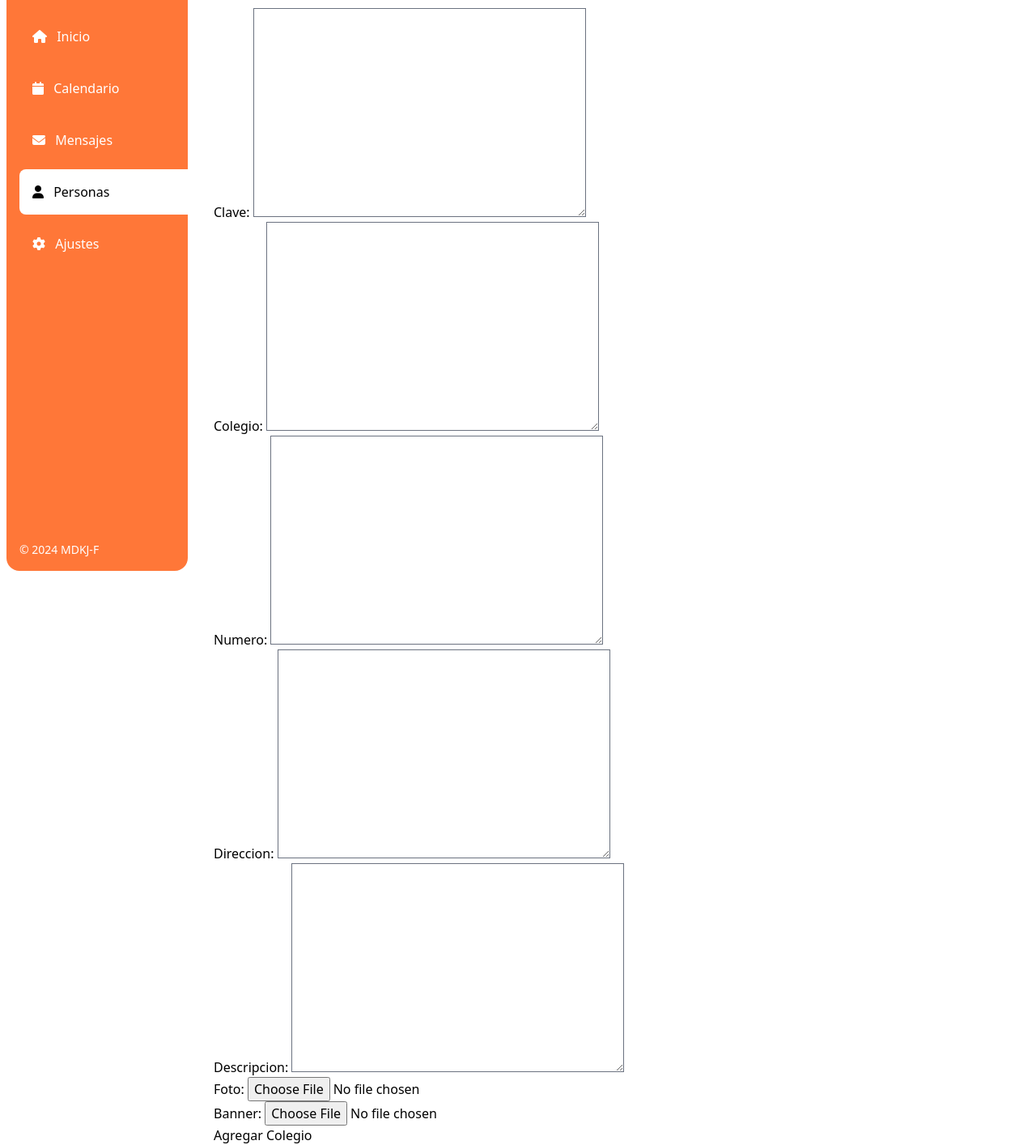
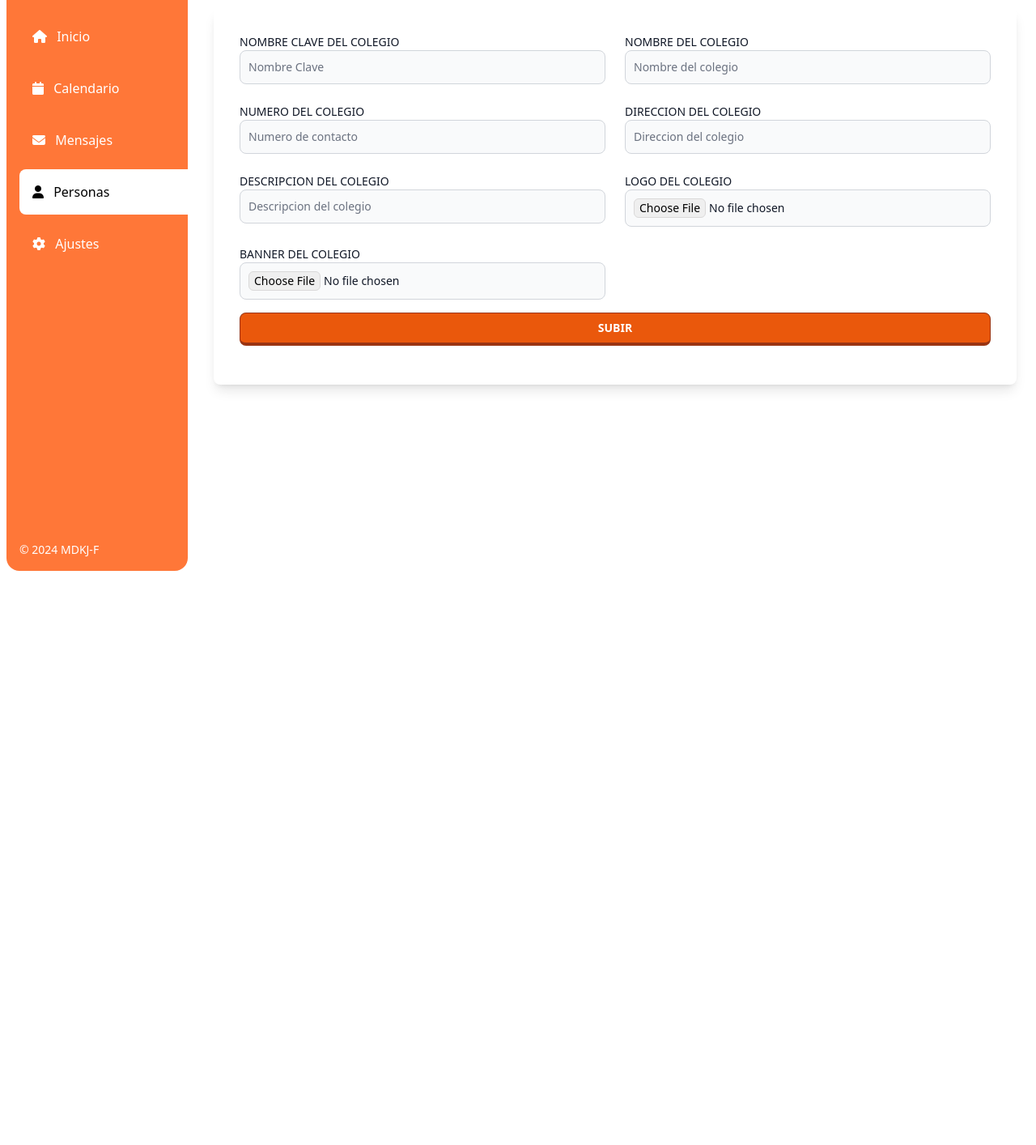
Before and after one commit to titooDiaz/PANEL-PARA-COLEGIOS, a Django app: page /users/colegios/ in a window 1280 px wide. Shown: the part 87-1501 px from the top of the page at 81% size. After the commit the page ends 792 px from the top, so only its background shows below. Run offline with Django 4.2, Linux system fonts and the light colour scheme; data comes from the database, SQL or seed files in the repository; both versions use the stored data as it was after the commit; some libraries are stand-ins or nearby versions.

Commit message:
formulario de colegios estilizado

```diff
--- a/colegio/templates/colegios/CreateColegio.html
+++ b/colegio/templates/colegios/CreateColegio.html
@@ -7,12 +7,53 @@
 {% block content %}
 {% load static %}
 
-<div>
+<div class="bg-white p-8 rounded-lg shadow-lg">
 
 <form method="post" action="{% url 'Colegios' %}" enctype="multipart/form-data">
     {% csrf_token %}
-    {{ form.as_p }}
-        <button type="submit">Agregar Colegio</button>
+        <div>
+            <div class=" grid md:gap-6 lg:gap-6 mb-2 md:grid-cols-2">
+                <div>
+                    <label for=" numero_documento" class="block  text-sm font-medium text-gray-900">NOMBRE CLAVE DEL COLEGIO</label>
+                    {{form.clave}}
+                </div>
+                <div>
+                    <label for="correo_electronico" class="block  text-sm font-medium text-gray-900">NOMBRE DEL COLEGIO</label>
+                    {{form.colegio}}
+                </div>
+                <div>
+                    <label for=" nombres" class="block text-sm font-medium text-gray-900">NUMERO DEL COLEGIO</label>
+                    {{form.numero}}
+                </div>
+                <div>
+                    <label for="apellidos" class="block text-sm font-medium text-gray-900">DIRECCION DEL COLEGIO</label>
+                   {{form.direccion}}
+                </div>
+                <div>
+                    <label for="tipo_documento" class="block  text-sm font-medium text-gray-900">DESCRIPCION DEL COLEGIO</label>
+                    {{form.descripcion}}
+                </div>
+                <div>
+                    <label for="contraseña" class="block  text-sm font-medium text-gray-900">LOGO DEL COLEGIO</label>
+                    {{form.foto}}
+                </div>
+                <div>
+                    <label for="sexo" class="block  text-sm font-medium text-gray-900">BANNER DEL COLEGIO</label>
+                    {{form.banner}}
+                </div>
+            </div>
+            <div class="mt-4">
+                <button type="submit" id="myButton" class=" block py-2 font-semibold text-sm text-white px-4 rounded-lg bg-orange-600 border-l border-r border-t border-4 border-orange-800 hover:scale-105 transition duration-300 ease-in-out focus:border focus:mt-1 w-full">SUBIR</button>
+            </div>
+
+        </div>
+<style>
+    #input_file::-webkit-file-upload-button{
+        border-radius: 6px;
+        border: rgb(218, 217, 217) 1px solid;
+
+    }
+</style>
 </form>
 
 <ul>
--- a/colegio/users/forms.py
+++ b/colegio/users/forms.py
@@ -1,6 +1,8 @@
 from django import forms
 from allauth.account.forms import SignupForm, LoginForm
 from .models import Colegio
+from django.forms import ClearableFileInput
+
 
 from django import forms
 from django.contrib.auth.forms import AuthenticationForm
@@ -16,6 +18,14 @@ class ColegioForm(forms.ModelForm):
     class Meta:
         model = Colegio
         fields = ['clave', 'colegio', 'numero', 'direccion', 'descripcion', 'foto', 'banner']
-        widgets = {}
+        widgets = {
+            'clave': forms.TextInput(attrs={'class': 'bg-gray-50 border border-gray-300 text-gray-900 text-sm rounded-lg focus:ring-red-600 focus:border-red-600 block w-full p-2.5', 'placeholder': 'Nombre Clave'}),
+            'colegio': forms.TextInput(attrs={'class': 'bg-gray-50 border border-gray-300 text-gray-900 text-sm rounded-lg focus:ring-red-600 focus:border-red-600 block w-full p-2.5', 'placeholder': 'Nombre del colegio'}),
+            'numero': forms.TextInput(attrs={'class': 'bg-gray-50 border border-gray-300 text-gray-900 text-sm rounded-lg focus:ring-red-600 focus:border-red-600 block w-full p-2.5', 'placeholder': 'Numero de contacto'}),
+            'direccion': forms.TextInput(attrs={'class': 'bg-gray-50 border border-gray-300 text-gray-900 text-sm rounded-lg focus:ring-red-600 focus:border-red-600 block w-full p-2.5', 'placeholder': 'Direccion del colegio'}),
+            'descripcion': forms.TextInput(attrs={'class': 'bg-gray-50 border border-gray-300 text-gray-900 text-sm rounded-lg focus:ring-red-600 focus:border-red-600 block w-full p-2.5', 'placeholder': 'Descripcion del colegio'}),
+            'foto': ClearableFileInput(attrs={ "class":"block w-full text-sm text-gray-900 border border-gray-300 rounded-lg cursor-pointer bg-gray-50 p-2.5", "id":"input_file", "type":"file"}),
+            'banner': ClearableFileInput(attrs={ "class":"block w-full text-sm text-gray-900 border border-gray-300 rounded-lg cursor-pointer bg-gray-50 p-2.5", "id":"input_file", "type":"file"}),
+        }
     def __init__(self, *args, **kwargs):
         super().__init__(*args, **kwargs)
```
Also changed, not shown: colegio/theme/static/css/dist/styles.css (+40 -0 lines), colegio/PanelParaColegios.sqlite3, colegio/media/colegiosBanner/PRUEBA/banner.png (added), colegio/media/colegiosFoto/PRUEBA/profile.png (added).
